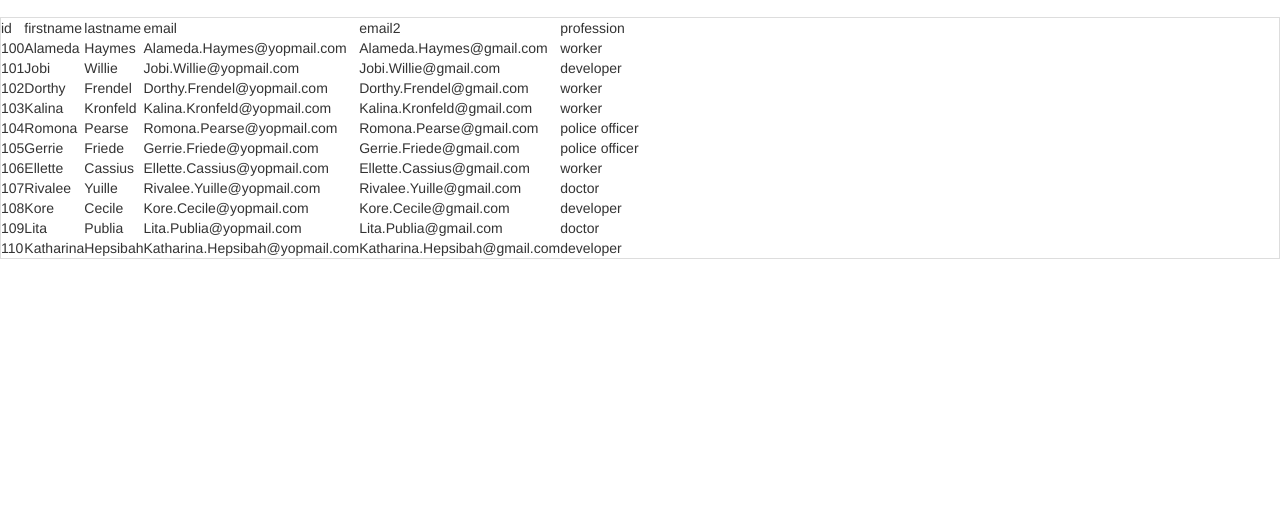
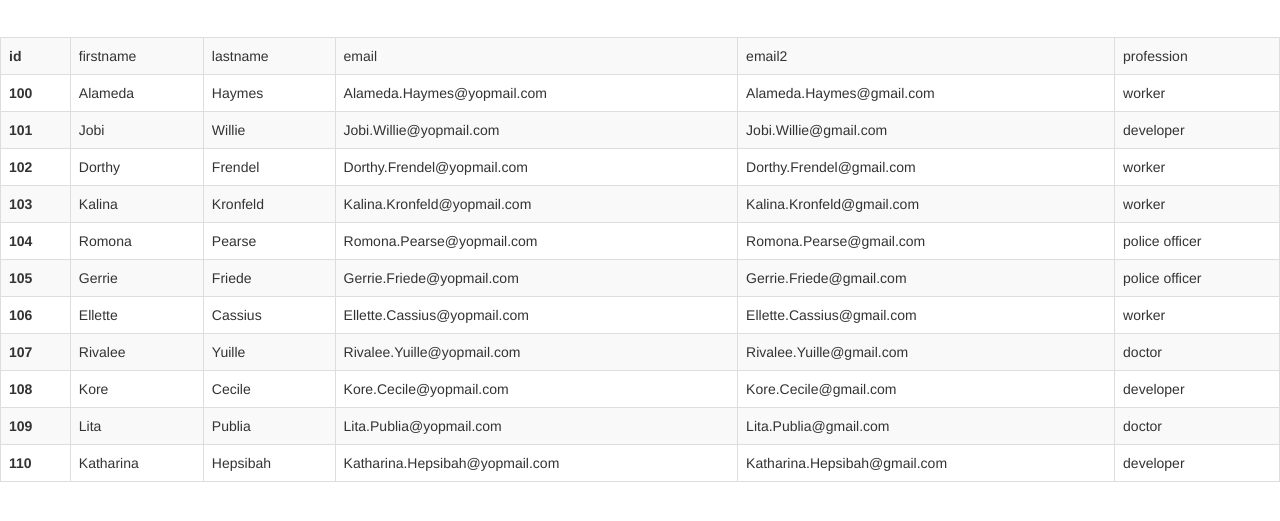
Before and after one commit to ashishcw/Simple-BootStrap-Supported-Page, a plain HTML site: page client/index.html in a window 1280 px wide. Shown: the part 193-714 px from the top of the page. Drawn offline with Linux system fonts and the light colour scheme.

Commit message:
Improved Table Version

```diff
--- a/client/index.html
+++ b/client/index.html
@@ -69,11 +69,15 @@
 
         </div>
 
+        <div id="main_table">
+
+        </div>
+
     </div>
 
 </body>
 
-
+<!--
 <script>
 
     $(document).ready(function () {
@@ -93,11 +97,11 @@
         var headers = allTextLines[0].split(',');
         var lines = [];
 
-        for (var i = 1; i < allTextLines.length; i++){
+        for (var i = 1; i < allTextLines.length; i++) {
             var data = allTextLines[i].split(',');
-            if(data.length == headers.length){
+            if (data.length == headers.length) {
                 var tarr = [];
-                for ( var j = 0; j < headers.length; j++){
+                for (var j = 0; j < headers.length; j++) {
                     tarr.push(headers[j] + ":" + data[j]);
                 }
                 lines.push(tarr);
@@ -106,21 +110,54 @@
         // alert(lines);
     }
 
-    function arrayToTable(tableData){
-        var table = $('<table table-dark></table>');
-        var thread = $('<thread></thread>')
-        $(tableData).each(function(i, rowData){
+    function arrayToTable(tableData) {
+        var table = $('<table table-dark>');
+        var thead = $('<thead></thead>')
+        $(tableData).each(function (i, rowData) {
             var row = $('<tr></tr>');
-            $(rowData).each(function(j, cellData){
+            $(rowData).each(function (j, cellData) {
                 row.append($('<td style-"width: 10%">' + cellData + '</td>'));
             });
-            table.append(thread.append(row));
+            table.append(thead.append(row));
         });
         return table;
     }
 
+</script> -->
+
+
+<script>
+    $(document).ready(function(){
+        $.ajax({
+            url: "js\\JScriptManualExtender\\data.csv",
+            dataType: "text",
+            success:function(data){
+                var csv_data = data.split(/\r?\n|\r/);
+                var csv_table_data = '<table class="table table-bordered table-striped">';
+                for(var count = 0; count < csv_data.length; count++){
+
+                    var cell_data = csv_data[count].split(",");
+                    csv_table_data += '<tr>';
+
+                    for(var cell_Count=0; cell_Count < cell_data.length; cell_Count++){
+
+                        if(cell_Count === 0){
+                            csv_table_data += '<th>' + cell_data[cell_Count] + '</th>';
+
+                        }else{
+                            csv_table_data += '<td>' + cell_data[cell_Count] + '</td>';
+                        }
+                    }
+                    csv_table_data += '</tr>';
+                }
+
+                csv_table_data += '</table>';
+                $('#main_table').html(csv_table_data);
+
+            }
+        });
+    });
 </script>
 
 
-
 </html>
```
